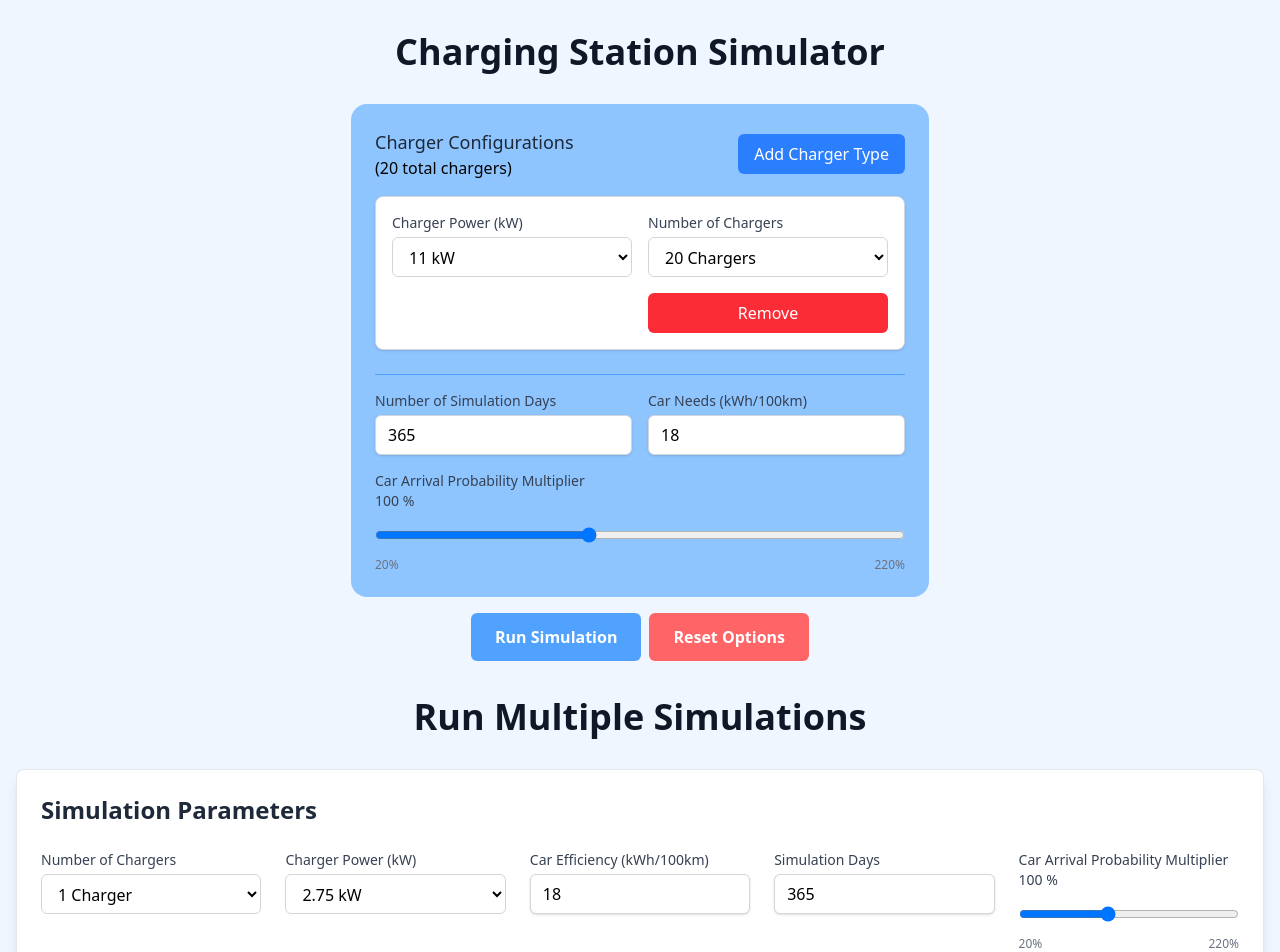
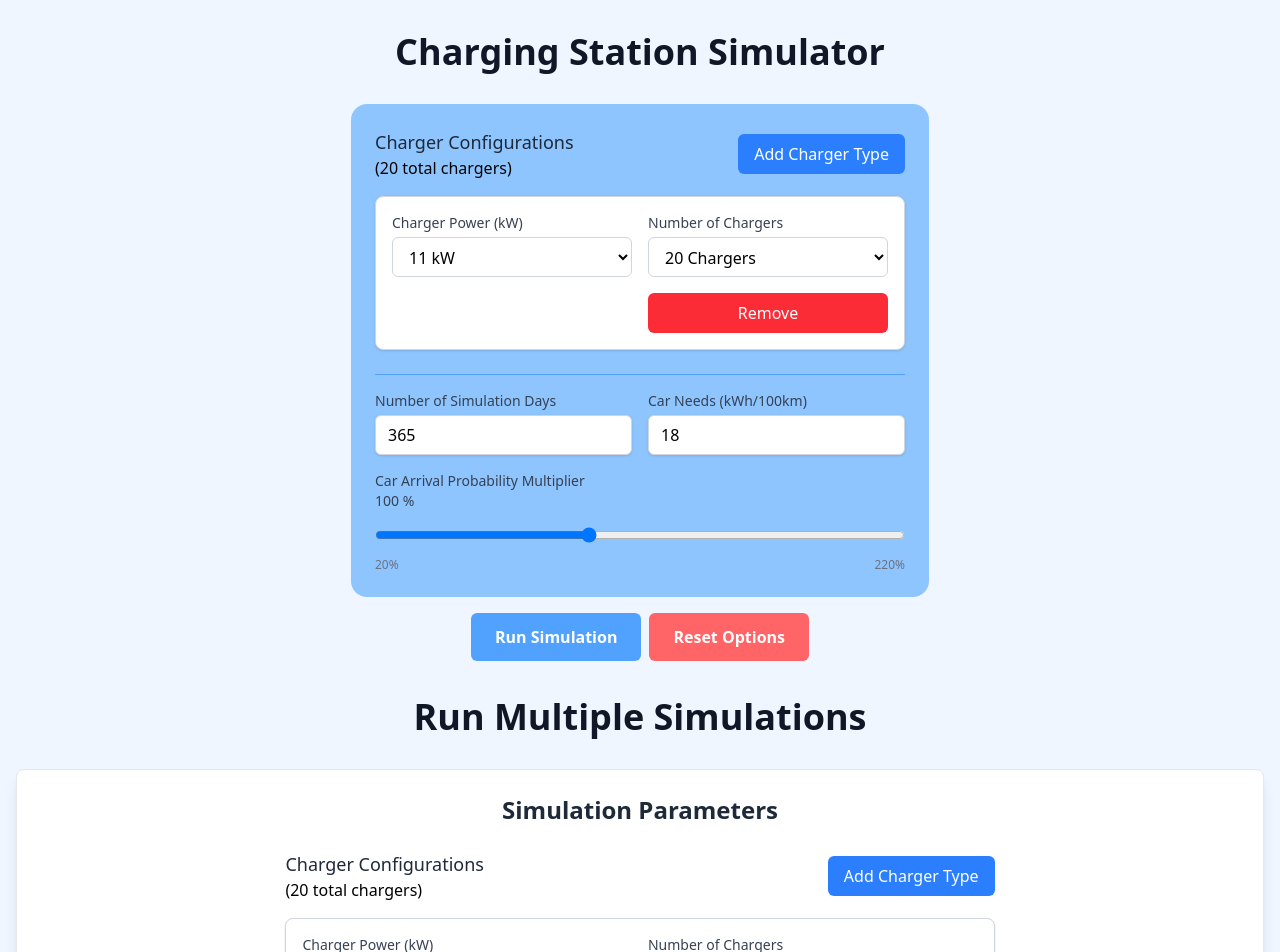
Before and after one commit to egenerse/reonic, a React (Vite) app in the folder packages/frontend/: page / in a window 1280 px wide. Shown: the top 952 px of the page. Built offline with nearby package versions, Linux system fonts and the light colour scheme.

Commit message:
feat: charger reducers util function

```diff
--- a/packages/frontend/src/components/ChargerConfiguration.tsx
+++ b/packages/frontend/src/components/ChargerConfiguration.tsx
@@ -1,6 +1,7 @@
 import React from "react";
 import type { ChargerConfiguration } from "../utils/types";
-import { SelectInput, InputField } from "./inputs";
+import { SelectInput } from "./inputs";
+import { calculateNumberOfChargers } from "../utils/chargingMath";
 
 interface Props {
   chargerConfigurations: ChargerConfiguration[];
@@ -67,12 +68,7 @@ export const ChargerConfigurationForm: React.FC<Props> = ({
     onChargerConfigurationsChange(updatedConfigurations);
   };
 
-  const getTotalChargers = () => {
-    return chargerConfigurations.reduce(
-      (total, config) => total + config.quantity,
-      0
-    );
-  };
+  const totalChargers = calculateNumberOfChargers(chargerConfigurations);
 
   return (
     <div className="space-y-4">
@@ -81,7 +77,7 @@ export const ChargerConfigurationForm: React.FC<Props> = ({
           <h3 className="text-lg font-medium text-gray-800">
             Charger Configurations
           </h3>
-          <h2>({getTotalChargers()} total chargers)</h2>
+          <h2>({totalChargers} total chargers)</h2>
         </div>
         <button
           disabled={chargerConfigurations.length >= POWER_OPTIONS.length}
--- a/packages/frontend/src/components/MultipleSimulation.tsx
+++ b/packages/frontend/src/components/MultipleSimulation.tsx
@@ -1,10 +1,15 @@
 import { useState } from "react";
 import { runSimulation } from "../utils/simulation";
-import type { SimulationOptions, SimulationResult } from "../utils/types";
+import type {
+  ChargerConfiguration,
+  SimulationOptions,
+  SimulationResult,
+} from "../utils/types";
 import { ResultsTable } from "./ResultsTable";
-import { InputField, SelectInput } from "./inputs";
+import { InputField } from "./inputs";
 import { RangeInput } from "./inputs";
 import { defaultSimulationOptions } from "../utils/contants";
+import { ChargerConfigurationForm } from "./ChargerConfiguration";
 
 export const MultipleSimulation = () => {
   const [simulationOptions, setSimulationOptions] = useState<SimulationOptions>(
@@ -35,7 +40,12 @@ export const MultipleSimulation = () => {
     for (let i = 1; i <= 30; i++) {
       const options: SimulationOptions = {
         ...simulationOptions,
-        numberOfChargers: i,
+        chargerConfigurations: simulationOptions.chargerConfigurations.map(
+          (config) => ({
+            ...config,
+            quantity: i,
+          })
+        ),
       };
 
       const result = runSimulation(options);
@@ -48,6 +58,14 @@ export const MultipleSimulation = () => {
 
     setIsRunning(false);
   };
+  const handleChargerConfigurationsChange = (
+    configurations: ChargerConfiguration[]
+  ) => {
+    setSimulationOptions({
+      ...simulationOptions,
+      chargerConfigurations: configurations,
+    });
+  };
 
   return (
     <div className=" p-4">
@@ -57,41 +75,21 @@ export const MultipleSimulation = () => {
         </h1>
 
         <div className="bg-white rounded-lg shadow-lg border border-gray-200 p-6 mb-8">
-          <h2 className="text-2xl font-semibold text-gray-800 mb-6">
+          <h2 className="text-2xl font-semibold text-gray-800 mb-6 text-center">
             Simulation Parameters
           </h2>
 
           <div className="grid grid-cols-1 md:grid-cols-2 lg:grid-cols-5 gap-6">
-            <SelectInput
-              id="numberOfChargers"
-              label="Number of Chargers"
-              name="numberOfChargers"
-              value={simulationOptions.numberOfChargers}
-              options={Array.from({ length: 30 }, (_, i) => ({
-                value: i + 1,
-                label: `${i + 1} Charger${i + 1 === 1 ? "" : "s"}`,
-              }))}
-              onChange={handleOptionsChange}
-            />
-
-            <SelectInput
-              id="chargerPowerInkW"
-              label="Charger Power (kW)"
-              name="chargerPowerInkW"
-              value={simulationOptions.chargerPowerInkW}
-              options={[
-                { value: 2.75, label: "2.75 kW" },
-                { value: 5.5, label: "5.5 kW" },
-                { value: 11, label: "11 kW" },
-                { value: 18, label: "18 kW" },
-                { value: 25, label: "25 kW" },
-                { value: 50, label: "50 kW" },
-                { value: 100, label: "100 kW" },
-              ]}
-              onChange={handleOptionsChange}
-            />
-
+            <div className="col-span-3 col-start-2 col-end-5">
+              <ChargerConfigurationForm
+                chargerConfigurations={simulationOptions.chargerConfigurations}
+                onChargerConfigurationsChange={
+                  handleChargerConfigurationsChange
+                }
+              />
+            </div>
             <InputField
+              className="row-start-2 col-start-2"
               id="carNeedskWhPer100kms"
               name="carNeedskWhPer100kms"
               label="Car Efficiency (kWh/100km)"
@@ -103,6 +101,7 @@ export const MultipleSimulation = () => {
             />
 
             <InputField
+              className="row-start-2 col-start-3"
               id="numberOfSimulationDays"
               name="numberOfSimulationDays"
               label="Simulation Days"
@@ -113,6 +112,7 @@ export const MultipleSimulation = () => {
             />
 
             <RangeInput
+              className="row-start-2 col-start-4"
               id="carArrivalProbabilityMultiplier"
               name="carArrivalProbabilityMultiplier"
               label="Car Arrival Probability Multiplier"
--- a/packages/frontend/src/components/SimulationRow.tsx
+++ b/packages/frontend/src/components/SimulationRow.tsx
@@ -1,3 +1,4 @@
+import { calculateNumberOfChargers } from "../utils/chargingMath";
 import type { SimulationResult } from "../utils/types";
 
 interface SimulationRowProps {
@@ -5,10 +6,13 @@ interface SimulationRowProps {
 }
 
 export const SimulationRow: React.FC<SimulationRowProps> = ({ result }) => {
+  const numberOfChargers = calculateNumberOfChargers(
+    result.chargerConfigurations
+  );
   return (
     <div className="grid grid-cols-6 gap-2 py-2 px-3 hover:bg-gray-50 rounded-md transition-colors duration-150 text-sm">
       <div className="font-semibold text-gray-900 text-center">
-        {result.numberOfChargers}
+        {numberOfChargers}
       </div>
       <div className="text-gray-700 text-center">
         {result.actualMaximumPowerDemandInkW.toFixed(1)}
--- a/packages/frontend/src/components/SingleResult.tsx
+++ b/packages/frontend/src/components/SingleResult.tsx
@@ -1,15 +1,13 @@
 import { Fragment } from "react/jsx-runtime";
 import type { SimulationResult } from "../utils/types";
+import { calculateNumberOfChargers } from "../utils/chargingMath";
 
 interface Props {
   result: SimulationResult;
 }
 
 export const SingleResult: React.FC<Props> = ({ result }) => {
-  const totalChargers = result.chargerConfigurations.reduce(
-    (total, config) => total + config.quantity,
-    0
-  );
+  const totalChargers = calculateNumberOfChargers(result.chargerConfigurations);
 
   return (
     <div className="p-6 bg-white rounded-2xl shadow-lg max-w-2xl mx-auto">
--- /dev/null
+++ b/packages/frontend/src/utils/chargingMath.tsx
@@ -0,0 +1,10 @@
+import type { ChargerConfiguration } from "./types";
+
+export const calculateNumberOfChargers = (
+  chargerConfigurations: ChargerConfiguration[]
+) => {
+  return chargerConfigurations.reduce(
+    (total, config) => total + config.quantity,
+    0
+  );
+};
--- a/packages/frontend/src/utils/formValidation.ts
+++ b/packages/frontend/src/utils/formValidation.ts
@@ -1,3 +1,4 @@
+import { calculateNumberOfChargers } from "./chargingMath";
 import type { SimulationOptions } from "./types";
 
 export const validateSimulationOptions = (options: SimulationOptions) => {
@@ -33,9 +34,8 @@ export const validateSimulationOptions = (options: SimulationOptions) => {
     errors.push("Number of simulation days must not exceed 365.");
   }
 
-  const totalChargers = options.chargerConfigurations.reduce(
-    (total, config) => total + config.quantity,
-    0
+  const totalChargers = calculateNumberOfChargers(
+    options.chargerConfigurations
   );
 
   if (totalChargers > 30) {
```
